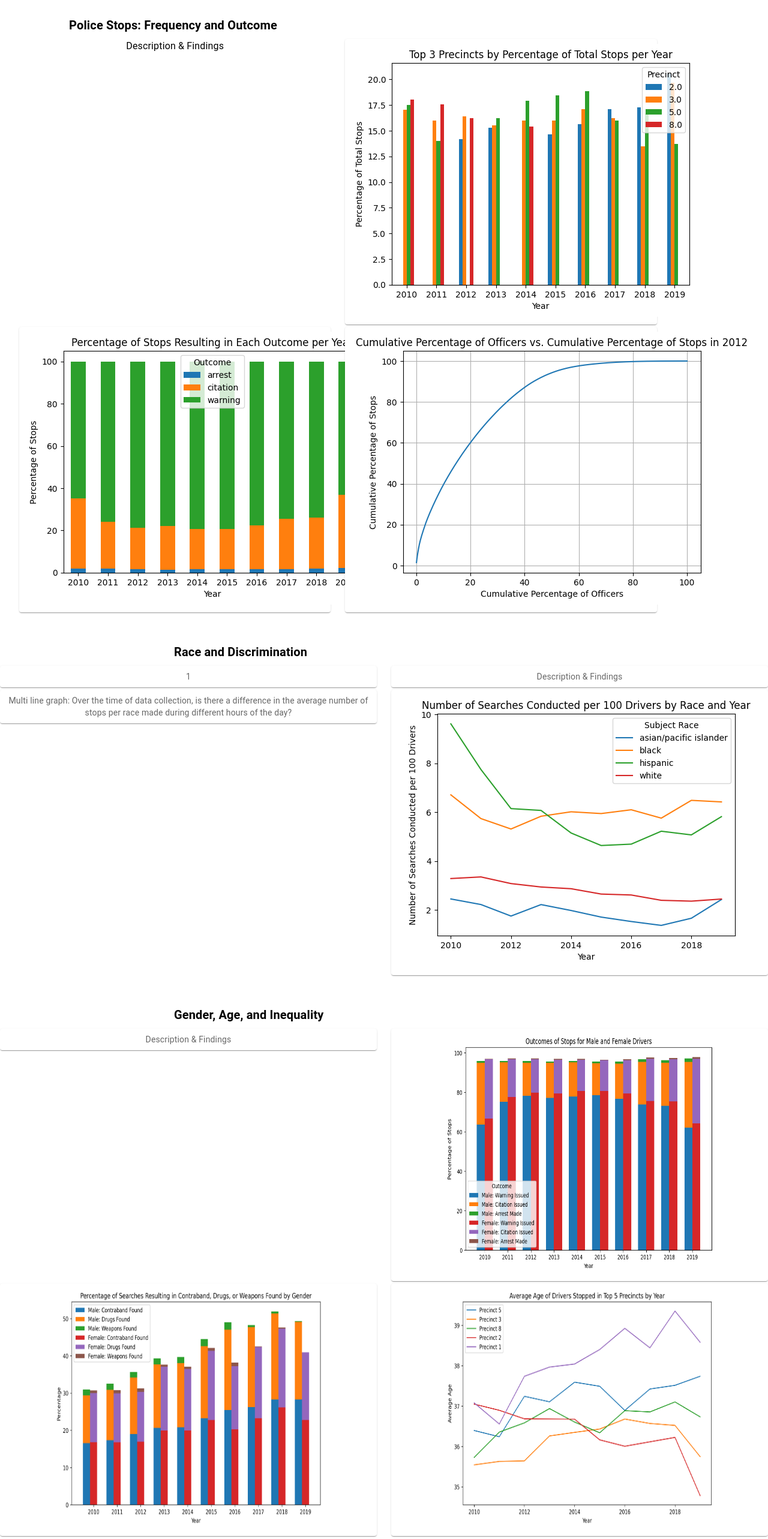
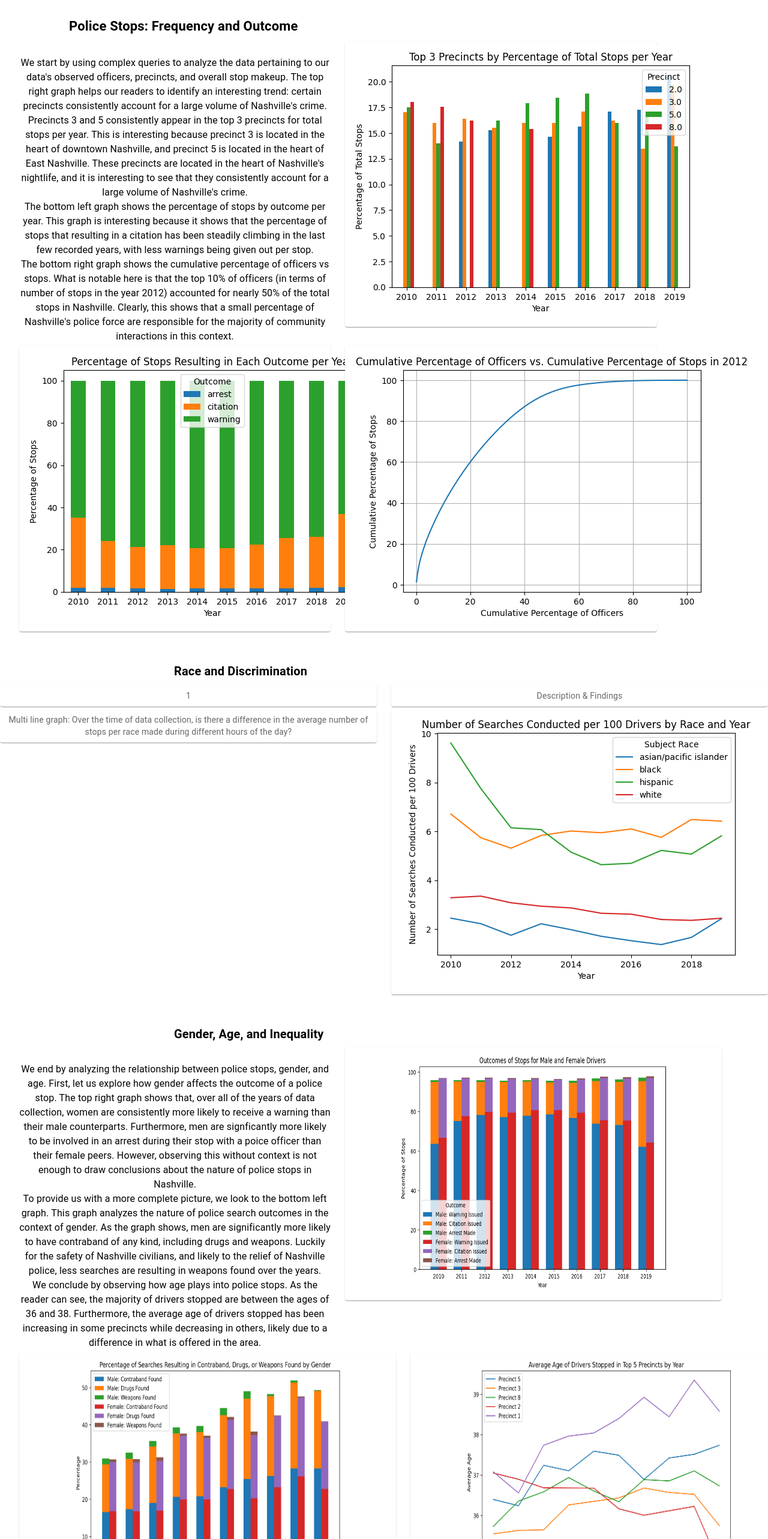
Before and after one commit to PRANETALLU/NashvilleCopStops, a React (Create React App) app in the folder my-app/: page /graphVisualization in a window 1280 px wide. Shown: the part 234-2800 px from the top of the page at 60% size. Built offline with nearby package versions, Linux system fonts and the light colour scheme.

Commit message:
Added descriptions to graph except for race

```diff
--- a/my-app/src/pages/GraphVisualization.js
+++ b/my-app/src/pages/GraphVisualization.js
@@ -38,7 +38,7 @@ function GraphVisualization() {
             <Typography gutterBottom variant="h6" component="div"
                 style={{
                     fontWeight: 'bold', textAlign: 'left',
-                    marginTop: 50, marginLeft: 115
+                    marginTop: 50, marginLeft: 115, fontSize: 22
                 }}>
                 Police Stops: Frequency and Outcome
             </Typography>
@@ -47,9 +47,26 @@ function GraphVisualization() {
                 <Grid container rowSpacing={0.5} columnSpacing={{ xs: 1, sm: 2, md: 3 }}>
                     <Grid item md={5}>
                         <Typography >
-                            Description
-                            &
-                        Findings
+                            <br></br>
+                            We start by using complex queries to analyze the data pertaining to our data's observed
+                            officers, precincts, and overall stop makeup. The top right graph helps our readers
+                            to identify an interesting trend: certain precincts consistently account for a large volume
+                            of Nashville's crime. Precincts 3 and 5 consistently appear in the top 3 precincts for total
+                            stops per year. This is interesting because precinct 3 is located in the heart of downtown
+                            Nashville, and precinct 5 is located in the heart of East Nashville. These precincts are
+                            located in the heart of Nashville's nightlife, and it is interesting to see that they
+                            consistently account for a large volume of Nashville's crime.
+                            <br></br>
+                            The bottom left graph shows the percentage of stops by outcome per year. This graph is interesting because it
+                            shows that the percentage of stops that resulting in a citation has been steadily climbing in the
+                            last few recorded years, with less warnings being given out per stop.
+                            <br></br>
+                            The bottom right graph shows the cumulative percentage of officers vs stops. What is notable here is that the top 10% of
+                            officers (in terms of number of stops in the year 2012) accounted for nearly 50% of the total stops
+                            in Nashville. Clearly, this shows that a small percentage of Nashville's police force are responsible
+                            for the majority of community interactions in this context.
+
+
                          </Typography>
                     </Grid>
                     <Grid item  md={5}>
@@ -104,14 +121,30 @@ Over the time of data collection, is there a difference in the average number of
                 Gender, Age, and Inequality
             </Typography>
 
-
-            <Box sx={{ width: '100%', marginBottom: 4 }}>
+            <Box sx={{ width: '100%', marginLeft: 4}}>
                 <Grid container rowSpacing={0.5} columnSpacing={{ xs: 1, sm: 2, md: 3 }}>
-                    <Grid item xs={6}>
-                        <Item>
-                            Description
-                            &
-                        Findings</Item>
+                    <Grid item md={5}>
+                        <Typography >
+                            <br></br>
+                            We end by analyzing the relationship between police stops, gender, and age.
+                            First, let us explore how gender affects the outcome of a police stop. The top right graph
+                            shows that, over all of the years of data collection, women are consistently more likely
+                            to receive a warning than their male counterparts. Furthermore, men are signficantly more
+                            likely to be involved in an arrest during their stop with a poice officer than their female
+                            peers. However, observing this without context is not enough to draw conclusions about the
+                            nature of police stops in Nashville.
+                            <br></br>
+                            To provide us with a more complete picture, we look to the bottom left graph. This graph
+                            analyzes the nature of police search outcomes in the context of gender. As the graph shows,
+                            men are significantly more likely to have contraband of any kind, including drugs and weapons.
+                            Luckily for the safety of Nashville civilians, and likely to the relief of Nashville police,
+                            less searches are resulting in weapons found over the years.
+                            <br></br>
+                            We conclude by observing how age plays into police stops. As the reader can see, the majority
+                            of drivers stopped are between the ages of 36 and 38. Furthermore, the average age of drivers
+                            stopped has been increasing in some precincts while decreasing in others, likely due to a difference
+                            in what is offered in the area.
+                         </Typography>
                     </Grid>
                     <Grid item xs={6}>
                         <Item><img src = {maleFemaleOutcomesOfStop} className = "graphImg" ></img></Item>
@@ -124,6 +157,8 @@ Over the time of data collection, is there a difference in the average number of
                     </Grid>
                 </Grid>
             </Box>
+
+
         </div>
     );
 }
```
